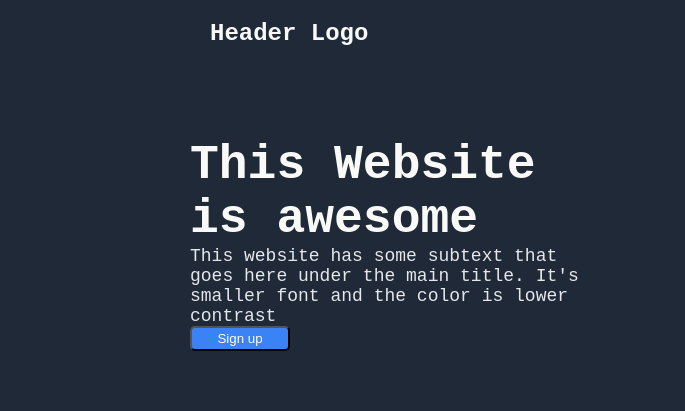
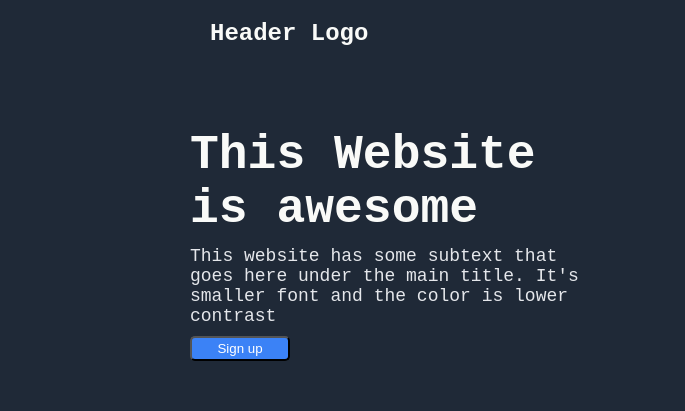
Before and after one commit to Erick559/landing-page, a plain HTML site: page index.html in a window 1280 px wide. Shown: the top 411 px of the page, 0-685 px from the left. Drawn offline with Linux system fonts and the light colour scheme.

Commit message:
Update some minor changes to the css and html file

```diff
--- a/css/style.css
+++ b/css/style.css
@@ -81,6 +81,7 @@ button {
     flex-direction: column;
     width: 400px;
     justify-content: center;
+    gap: 10px;
 }
 
 .image {
```
Also changed, not shown: index.html (+0 -1 lines).
